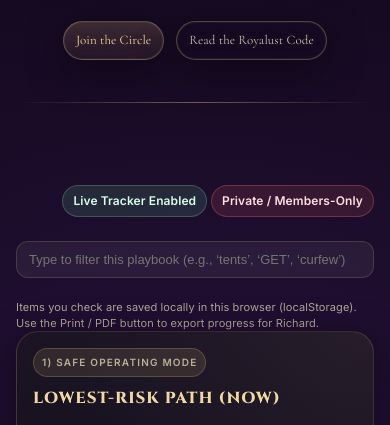
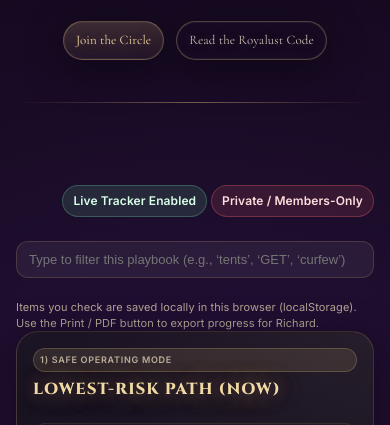
Before and after one commit to batelzeek36/royalust-big-island-retreat-playbook, a plain HTML site: page index.html in a window 390 px wide. Shown: the part 419-844 px from the top of the page. Drawn offline with nearby package versions, Linux system fonts and the light colour scheme.

Commit message:
Update index.html with latest changes

```diff
--- a/index.html
+++ b/index.html
@@ -303,7 +303,15 @@
       align-items: flex-start;
       gap: 12px;
       padding: 16px 16px 6px;
-      flex-wrap: wrap
+      flex-wrap: wrap;
+      min-width: 0;
+    }
+    @media(max-width:768px) {
+      .card .head {
+        flex-direction: column;
+        gap: 8px;
+        align-items: stretch;
+      }
     }
 
     .pill {
@@ -318,7 +326,18 @@
       padding: 6px 8px;
       border-radius: 999px;
       white-space: nowrap;
-      flex-shrink: 0
+      flex-shrink: 0;
+      max-width: 100%;
+      overflow: hidden;
+      text-overflow: ellipsis;
+    }
+    @media(max-width:768px) {
+      .pill {
+        font-size: 9px;
+        padding: 4px 6px;
+        letter-spacing: .08em;
+        max-width: calc(100vw - 80px);
+      }
     }
 
     .card h3 {
@@ -330,7 +349,18 @@
       color: var(--gold-2);
       text-transform: uppercase;
       word-wrap: break-word;
-      line-height: 1.2
+      line-height: 1.2;
+      text-shadow: 0 0 20px rgba(229, 194, 123, .4);
+      animation: subtleGlow 4s ease-in-out infinite;
+    }
+
+    @keyframes subtleGlow {
+      0%, 100% {
+        text-shadow: 0 0 20px rgba(229, 194, 123, .4), 0 0 30px rgba(229, 194, 123, .2);
+      }
+      50% {
+        text-shadow: 0 0 25px rgba(229, 194, 123, .6), 0 0 35px rgba(229, 194, 123, .3);
+      }
     }
 
     .card .content {
```
